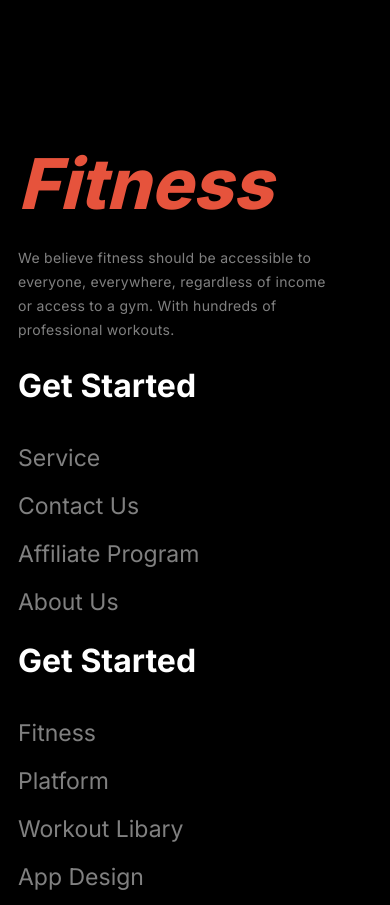
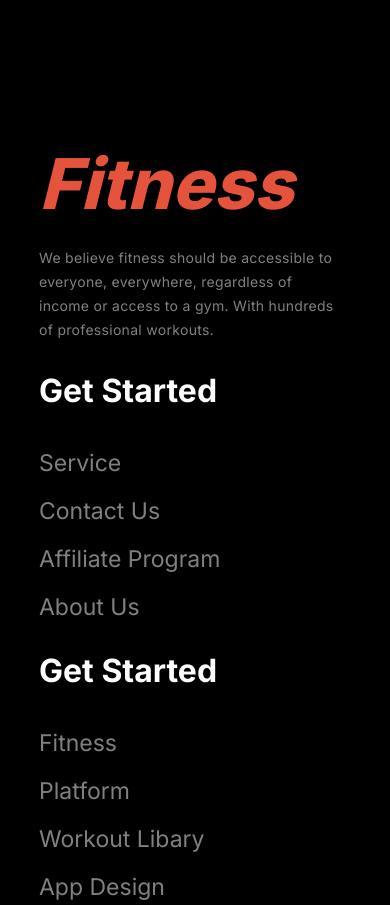
Before and after one commit to al-abir-anik/PH-Assignment-02, a plain HTML site: page index.html in a window 390 px wide. Shown: the part 5666-6571 px from the top of the page. Drawn offline with Linux system fonts and the light colour scheme.

Commit message:
fixed footer for small device

```diff
--- a/style.css
+++ b/style.css
@@ -920,18 +920,20 @@ footer {
   /*      Footer Style for small device     */
 
   footer {
+    width: 80%;
+    margin: 0 auto;
     height: 990px;
     padding: 44px 0 58px 0;
   }
 
   .top-footer {
     width: 354px;
-    height: 750px;
+    height: 760px;
     flex-direction: column;
   }
 
   .top-part1 {
-    width: 316px;
+    width: 300px;
     height: 200px;
   }
 }
```
